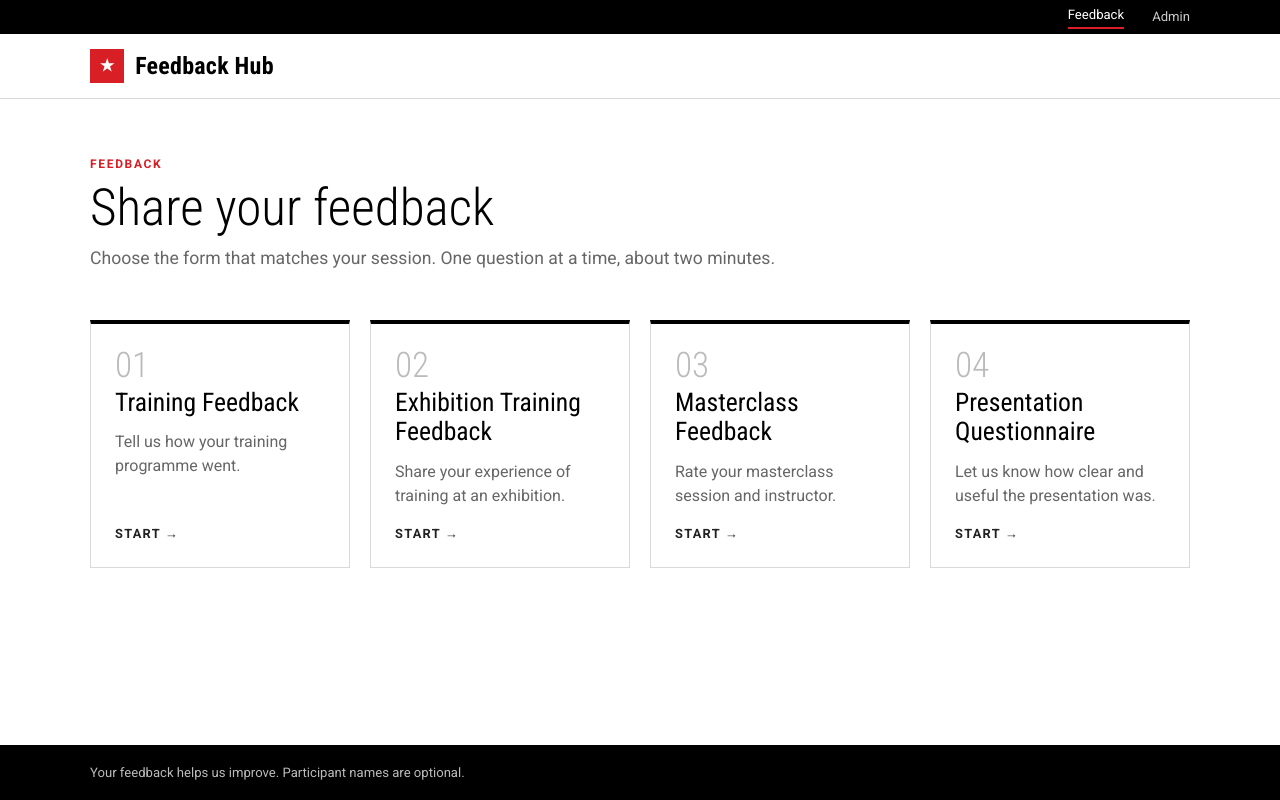
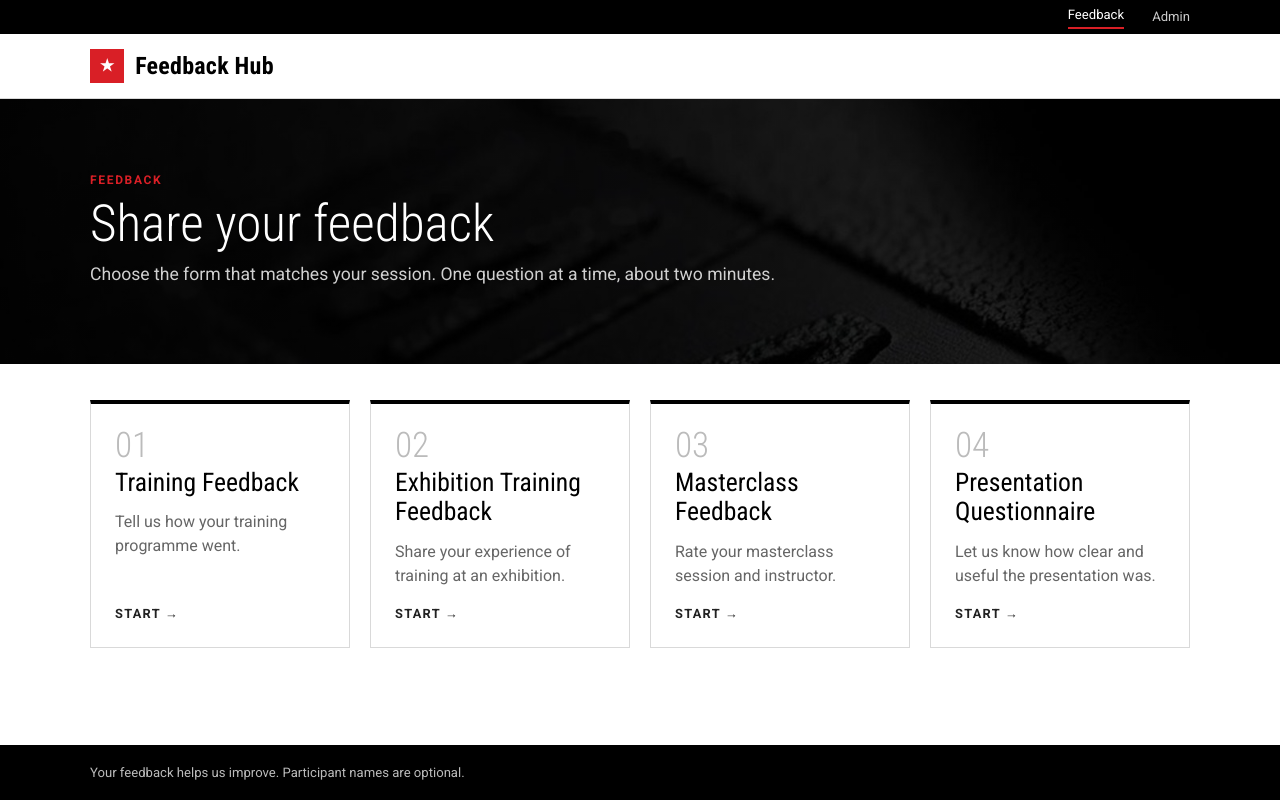
Before and after one commit to Bunty-hash/feedback-hub, a React (Vite) app: page / in a window 1280 px wide. Built offline with nearby package versions, Linux system fonts and the light colour scheme; no server answers; a web font is replaced by a local one.

Commit message:
Use MA textured background on home hero
Co-Authored-By: Claude Sonnet 5.5 <noreply@anthropic.com>
Claude-Session: https://claude.ai/code/session_01MXED2oaeabHzb2ntApCmXu

```diff
--- a/src/styles.css
+++ b/src/styles.css
@@ -21,7 +21,7 @@
 
 * { box-sizing: border-box; }
 html { -webkit-text-size-adjust: 100%; }
-body { margin: 0; background: var(--bg); color: var(--text); font-family: var(--body); font-size: 16px; line-height: 1.5; }
+body { margin: 0; overflow-x: hidden; background: var(--bg); color: var(--text); font-family: var(--body); font-size: 16px; line-height: 1.5; }
 h1, h2, h3 { font-family: var(--head); font-weight: 300; color: var(--ink); line-height: 1.15; margin: 0 0 0.5rem; }
 h1 { font-size: 2.6rem; }
 h2 { font-size: 1.5rem; }
@@ -51,8 +51,11 @@ button, input, select, textarea { font: inherit; color: inherit; }
 .footer { background: #000; color: #bbb; padding: 1.1rem 0; font-size: 0.82rem; }
 
 /* Home */
-.hero { padding: 1rem 0 2.25rem; max-width: 720px; }
-.hero h1 { font-size: 3.2rem; }
+.hero { margin: -2.5rem calc(50% - 50vw) 2.25rem; padding: 4.5rem calc(50vw - 50%) 4rem; color: #fff;
+  background: linear-gradient(90deg, rgba(0,0,0,0.78) 0%, rgba(0,0,0,0.35) 100%), #000 url('/ma-bg.jpg') center / cover no-repeat; }
+.hero > * { max-width: 720px; }
+.hero h1 { font-size: 3.2rem; color: #fff; }
+.hero .muted { color: #d0d0d0; }
 .lead { font-size: 1.1rem; }
 .grid { display: grid; grid-template-columns: repeat(auto-fit, minmax(250px, 1fr)); gap: 1.25rem; }
 .cat-card { display: flex; flex-direction: column; gap: 0.3rem; padding: 1.5rem; border: 1px solid var(--line); border-top: 4px solid #000; background: #fff; color: inherit; text-decoration: none; min-height: 230px; transition: border-color 0.15s, box-shadow 0.15s; }
```
Also changed, not shown: public/ma-bg.jpg (added).
